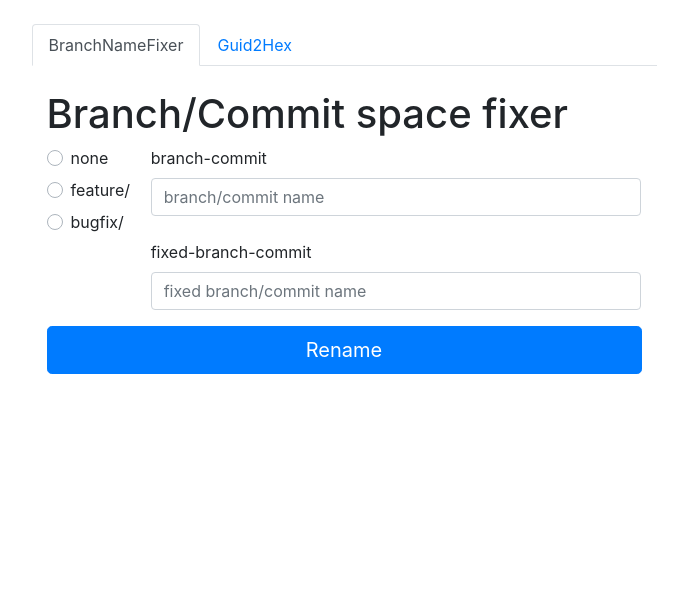
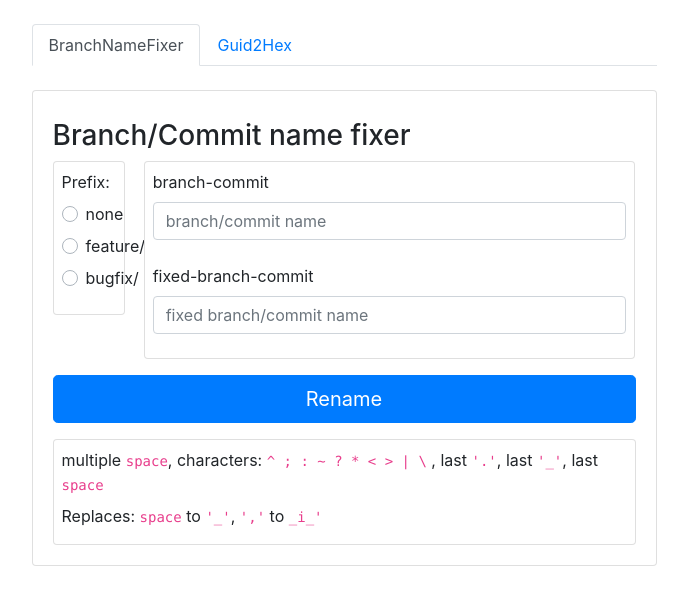
Before and after one commit to KubaMiszcz/KMDevTools, an Angular app: page / in a window 1280 px wide. Shown: the top 604 px of the page, without its empty margins (296-984 px from the left). Built offline with nearby package versions, Linux system fonts and the light colour scheme.

Commit message:
fix layout and description

```diff
--- a/src/app/branch-name-fixer-module/branch-name-fixer/branch-name-fixer.component.html
+++ b/src/app/branch-name-fixer-module/branch-name-fixer/branch-name-fixer.component.html
@@ -1,12 +1,18 @@
-<div class="col">
-  <h1 class="mt-4">Branch/Commit space fixer</h1>
+<div class="col p-0 pt-4">
+  <div class="card">
+    <div class="card-body">
+
+      <h3 class="mt-2">Branch/Commit name fixer</h3>
 
       <div class="row">
 
         <div class="col-2">
+          <div class="card">
+            <div class="card-body p-2">
+              <p class="card-text mb-2">Prefix:</p>
               <div class="form-group">
                 <!-- Default inline 1-->
-        <div class="custom-control custom-radio mb-2" (click)="setPrefix('none')">
+                <div class="custom-control custom-radio mb-2" (click)="setPrefix('')">
                   <input type="radio" class="custom-control-input" id="customRadio1" name="inlineDefaultRadiosExample">
                   <label class="custom-control-label" for="customRadio1">none</label>
                 </div>
@@ -22,38 +28,58 @@
                   <input type="radio" class="custom-control-input" id="customRadio3" name="inlineDefaultRadiosExample">
                   <label class="custom-control-label" for="customRadio3">bugfix/</label>
                 </div>
-
-        <!-- <div class="custom-control custom-radio" (click)="setPrefix('none')">
-              <input type="radio" id="customRadio3" name="customRadio" class="custom-control-input" value="">
-              <label class="custom-control-label" for="customRadio3">none</label>
               </div>
-            <div class="custom-control custom-radio" (click)="setPrefix('feature/')">
-              <input type=" radio" id="customRadio1" name="customRadio" class="custom-control-input" value="feature/">
-              <label class="custom-control-label" for="customRadio1">feature/</label>
             </div>
-            <div class="custom-control custom-radio" (click)="setPrefix('bugfix/')">
-              <input type=" radio" id="customRadio2" name="customRadio" class="custom-control-input" value="bugfix/" checked>
-              <label class="custom-control-label" for="customRadio2">bugfix/</label>
-            </div> -->
           </div>
         </div>
 
-    <div class="col-10">
+        <div class="col-10 pl-1">
+          <div class="card">
+            <div class="card-body p-2">
               <div class="form-group">
                 <label for="">branch-commit</label>
                 <input [(ngModel)]="branchName" type="text" class="form-control mb-4" name="branchname" id="branchname" aria-describedby="helpId"
-          placeholder="branch/commit name" value="asdf asdasd,asd asdasd" (change)="rename()">
+                  placeholder="branch/commit name" value="asdf asdasd,asd asdasd" (change)="rename()" (click)="rename()">
                 <!-- <small id="helpId" class="form-text text-muted">Help text</small> -->
 
                 <label for="">fixed-branch-commit</label>
-        <input [(ngModel)]="fixedBranchName" type="text" class="form-control" name="fixedbranchname" id="fixedbranchname" aria-describedby="helpId"
-          placeholder="fixed branch/commit name" value="">
+                <input [(ngModel)]="fixedBranchName" type="text" class="form-control" name="fixedbranchname" id="fixedbranchname"
+                  aria-describedby="helpId" placeholder="fixed branch/commit name" value="">
                 <!-- <small id="helpId" class="form-text text-muted">Help text</small> -->
+              </div>
+            </div>
           </div>
         </div>
 
 
+      </div>
+
+      <div class="col p-0 pt-3">
+        <button type="submit" class="btn btn-block btn-primary btn-lg" (click)="rename()">Rename</button>
+      </div>
+
+      <div class="col p-0 pt-3">
+        <div class="card">
+          <div class="card-body p-2">
+            <p class="card-text mb-2">multiple <code>space</code>, characters:
+              <code> ^</code>
+              <code> ;</code>
+              <code> :</code>
+              <code> ~</code>
+              <code> ?</code>
+              <code> *</code>
+              <code> <</code>
+              <code> ></code>
+              <code> |</code>
+              <code> \</code> ,
+              last <code>'.'</code>, last <code>'_'</code>, last <code>space</code></p>
+            <p class="card-text mb-2">Replaces: <code>space</code> to <code>'_'</code>,
+              <code>','</code> to <code>_i_'</code></p>
+          </div>
+        </div>
+      </div>
 
     </div>
+  </div>
 
-  <button type="submit" class="btn btn-block btn-primary btn-lg" (click)="rename()">Rename</button>
+</div>
```
Lines whose indentation alone changed are shown as unchanged.
